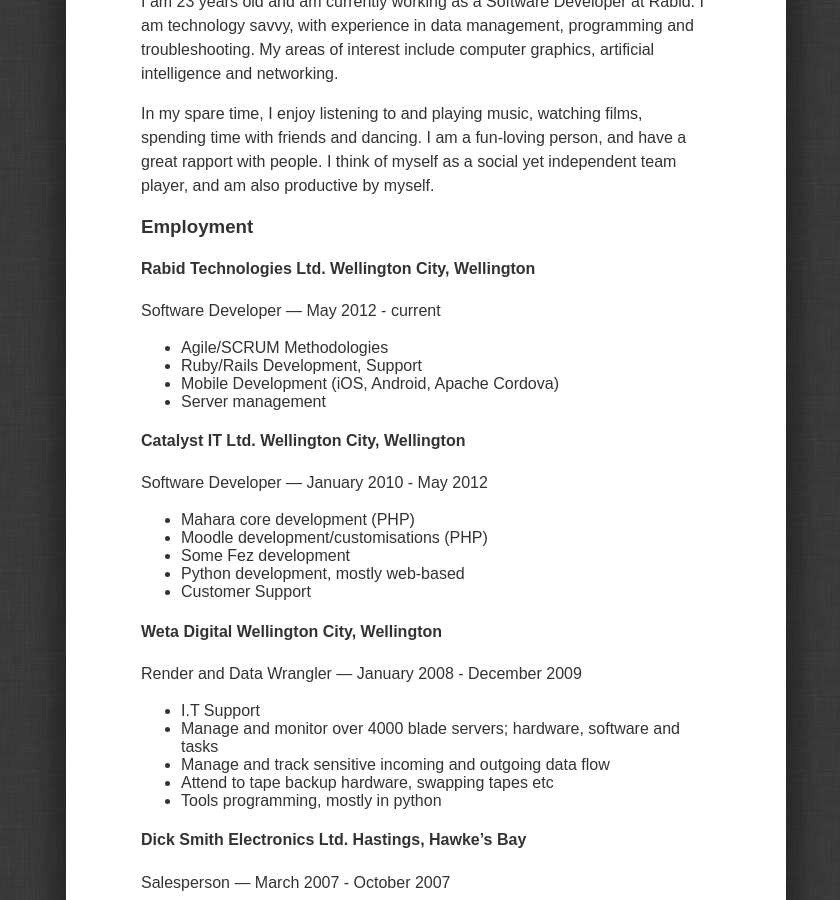
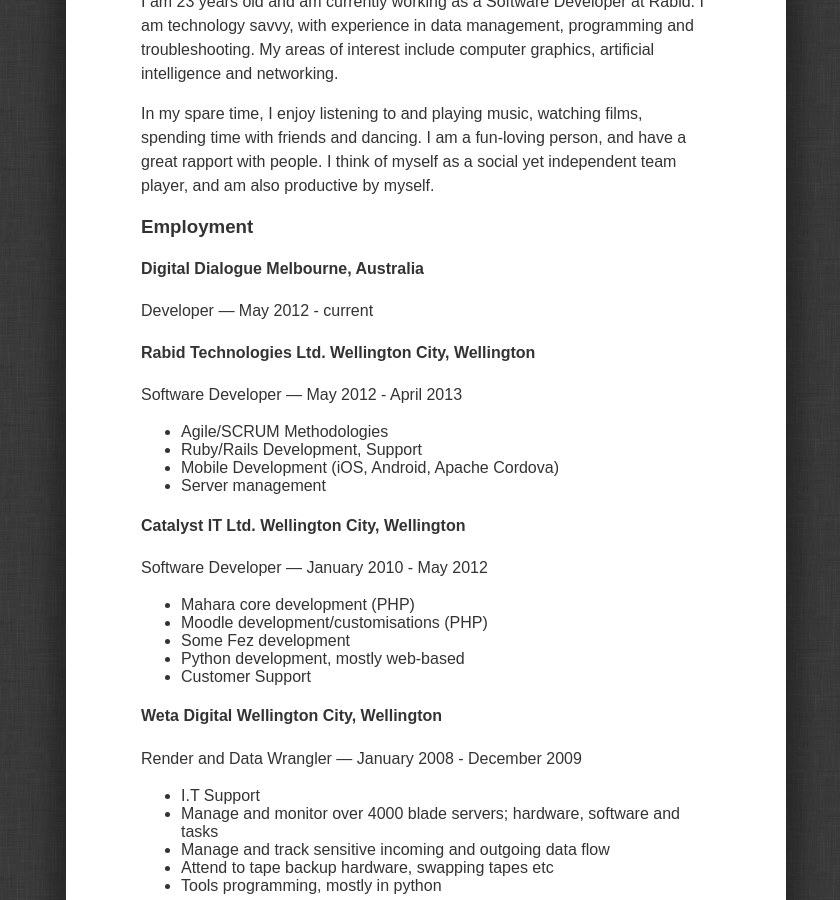
Before and after one commit to bwilkins/bwilkins.github.com, a Jekyll site: the page built from cv.md, in a window 1280 px wide and 900 px high, scrolled down 397 px. Shown: the whole window, without its empty margins (214-1054 px from the left). Built offline with Jekyll 4.4.1, drawn with Linux system fonts in a browser that asks for light colours.

Commit message:
Updating employment

```diff
--- a/cv.md
+++ b/cv.md
@@ -16,8 +16,11 @@
 
 ### Employment
 
+#### Digital Dialogue Melbourne, Australia
+Developer --- May 2012 - current
+
 #### Rabid Technologies Ltd. Wellington City, Wellington
-Software Developer --- May 2012 - current
+Software Developer --- May 2012 - April 2013
 
 - Agile/SCRUM Methodologies
 - Ruby/Rails Development, Support
```
